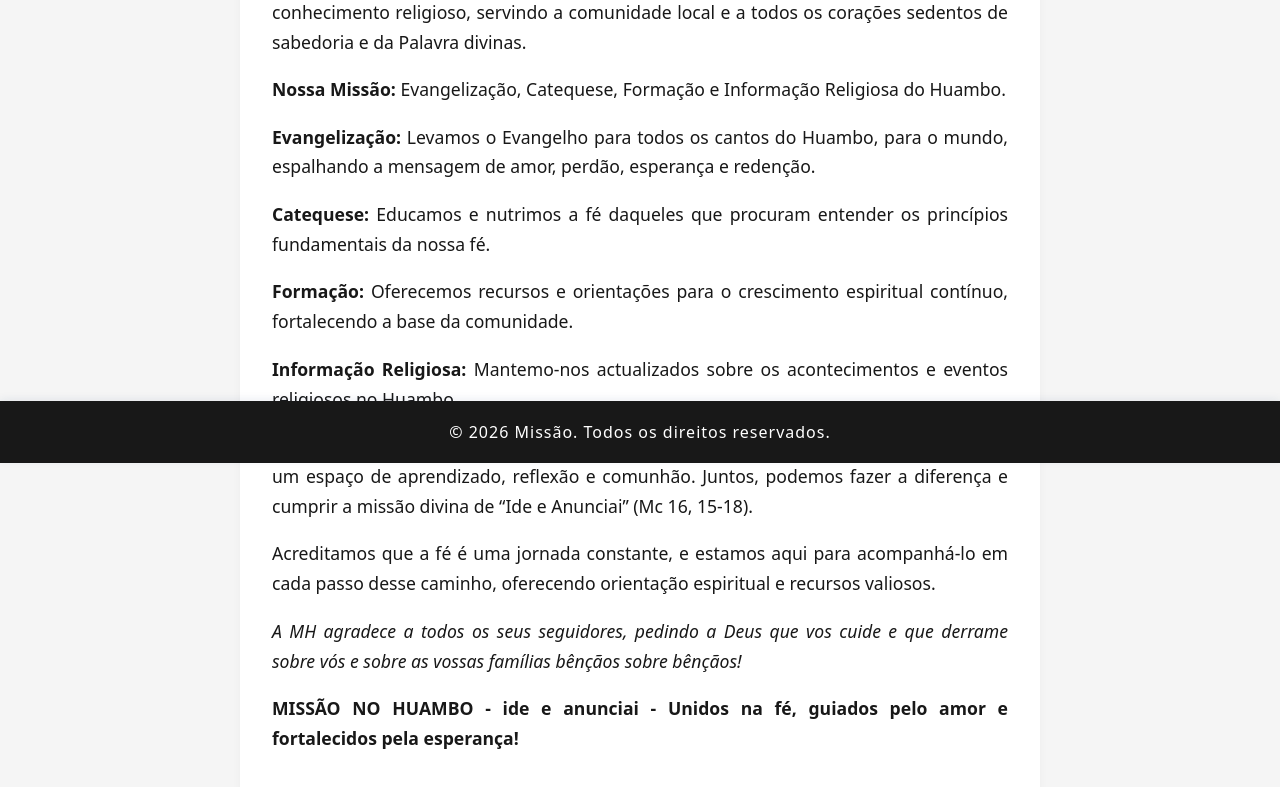
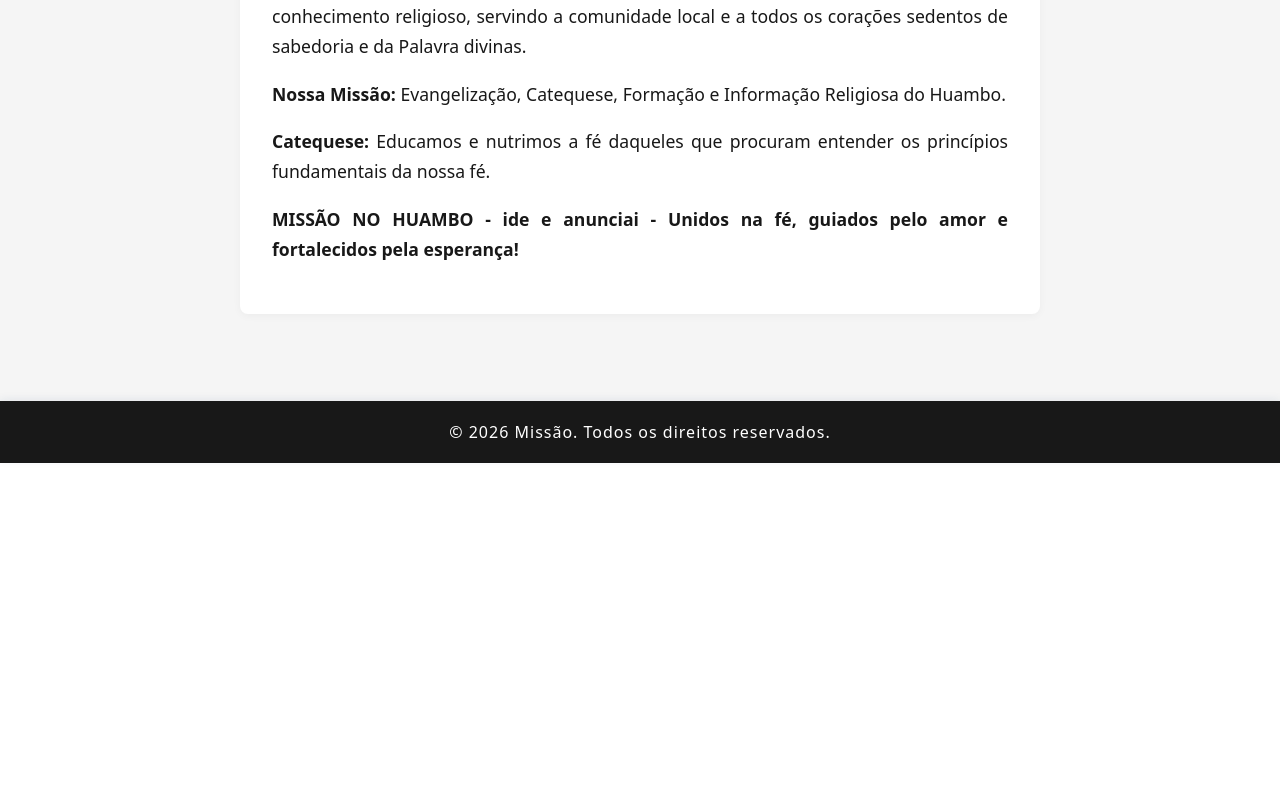
Before and after one commit to tioya2923/FrontendMissao, a React (Vite) app: page /sobre in a window 1280 px wide. Shown: the part 337-1124 px from the top of the page. After the commit the page ends 800 px from the top, so only its background shows below. Built offline with nearby package versions, Linux system fonts and the light colour scheme; no server answers.

Commit message:
Sobre actualizado

```diff
--- a/src/components/Sobre/Sobre.jsx
+++ b/src/components/Sobre/Sobre.jsx
@@ -11,18 +11,7 @@ export default function Sobre() {
 
         <p><b>Nossa Missão:</b> Evangelização, Catequese, Formação e Informação Religiosa do Huambo.</p>
 
-        <p><b>Evangelização:</b> Levamos o Evangelho para todos os cantos do Huambo, para o mundo, espalhando a mensagem de amor, perdão, esperança e redenção.</p>
-
         <p><b>Catequese:</b> Educamos e nutrimos a fé daqueles que procuram entender os princípios fundamentais da nossa fé.</p>
-
-        <p><b>Formação:</b> Oferecemos recursos e orientações para o crescimento espiritual contínuo, fortalecendo a base da comunidade.</p>
-        <p><b>Informação Religiosa:</b> Mantemo-nos actualizados sobre os acontecimentos e eventos religiosos no Huambo.</p>
-
-        <p>Junte-se a nós nesta jornada de fé e compartilhe o amor de Deus com o mundo. Este é um espaço de aprendizado, reflexão e comunhão. Juntos, podemos fazer a diferença e cumprir a missão divina de “Ide e Anunciai” (Mc 16, 15-18).</p>
-
-        <p>Acreditamos que a fé é uma jornada constante, e estamos aqui para acompanhá-lo em cada passo desse caminho, oferecendo orientação espiritual e recursos valiosos.</p>
-
-        <p><em>A MH agradece a todos os seus seguidores, pedindo a Deus que vos cuide e que derrame sobre vós e sobre as vossas famílias bênçãos sobre bênçãos!</em></p>
 
         <p><b>MISSÃO NO HUAMBO - ide e anunciai - Unidos na fé, guiados pelo amor e fortalecidos pela esperança!</b></p>
       </p>
```
